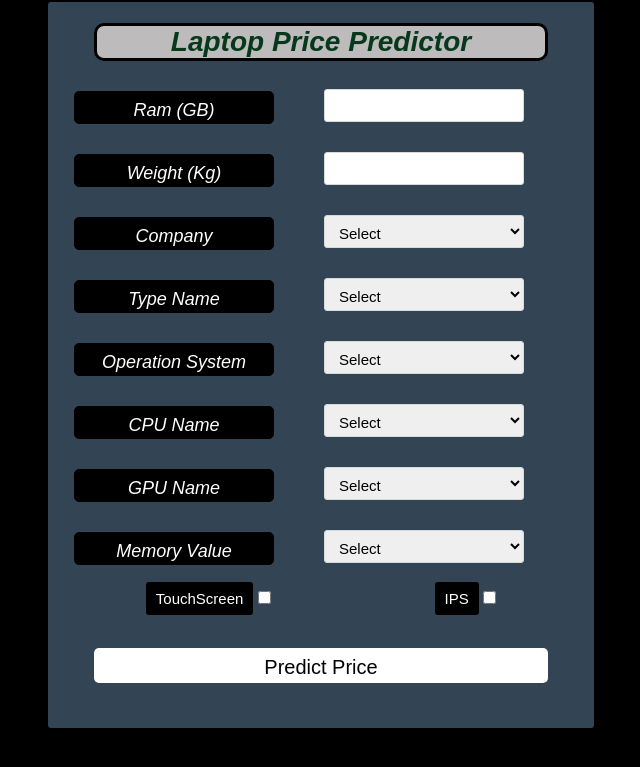
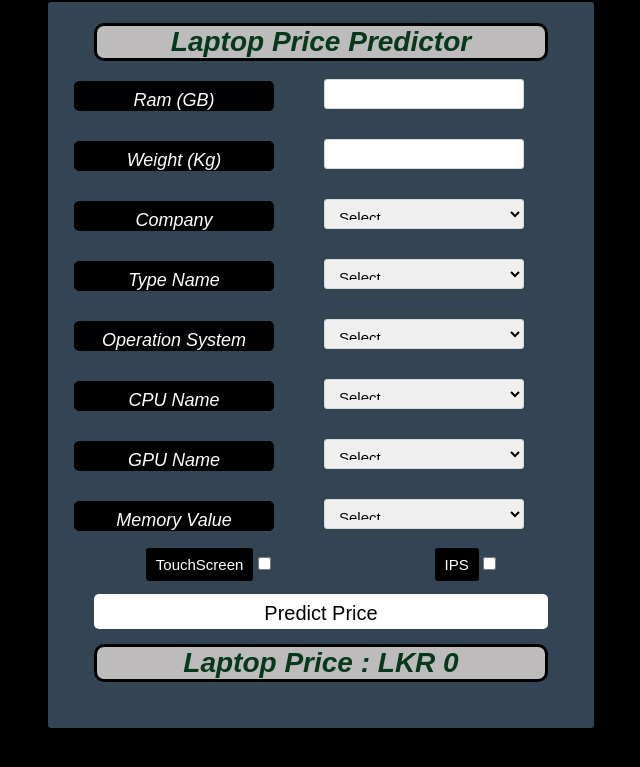
Before and after one commit to IshanUditha/Laptop_Price_Predictor_project, a Flask app: page / in a window 1280 px wide. Shown: the top 767 px of the page, without its empty margins (164-804 px from the left). Run offline with Flask 3, Linux system fonts and the light colour scheme.

Commit message:
Create Laptop price predictor website

```diff
--- a/app.py
+++ b/app.py
@@ -1,10 +1,71 @@
-from flask import Flask,render_template
+from flask import Flask,render_template, request
+import pickle
+import numpy as np
 
 app = Flask(__name__)
 
-@app.route('/')
+def prediction(lst):
+    file_name ="notebooks/Laptop_price_predictor.pickle"
+    with open(file_name,"rb") as file:
+        model = pickle.load(file)
+    p_value = model.predict([lst])
+    return p_value
+
+
+
+@app.route('/',methods =["POST","GET"])
 def index():
-    return render_template("index.html")
+    pred = 0
+    if request.method == "POST":
+        ram = request.form["ram"]
+        weight = request.form["weight"]
+        company = request.form["company"]
+        type_name = request.form["type_name"]
+        OpSys = request.form["OpSys"]
+        Cpu_name = request.form["Cpu_name"]
+        Gpu_name = request.form["Gpu_name"]
+        Memory_value = request.form["Memory_value"]
+        TouchScreen = request.form.getlist("TouchScreen")
+        ips = request.form.getlist("ips")
+        print(TouchScreen)
+
+        f_list =[]
+        f_list.append(len(TouchScreen))
+        f_list.append(len(ips))
+
+        company_list =['Acer', 'Apple', 'Asus','Dell', 'HP', 'Lenovo', 'MSI','Other', 'Toshiba']
+        type_name_list =['2 in 1 Convertible','Gaming', 'Netbook', 'Notebook','Ultrabook', 'Workstation']
+        OpSys_list =['Linux','Mac', 'Other', 'Windows']
+        Cpu_name_list = ['AMD','Intel Core i3', 'Intel Core i5','Intel Core i7', 'Other']
+        Gpu_name_list = ['AMD','Intel', 'Nvidia']
+        Memory_value_list =['HDD','Other', 'SSD']
+
+
+        def lit(list_,value):
+            for item in list_:
+                if item == value:
+                    f_list.append(1)
+                else:
+                    f_list.append(0)
+
+        lit(company_list,company)
+        lit(type_name_list,type_name)
+        lit(OpSys_list,OpSys)
+        lit(Cpu_name_list,Cpu_name)
+        lit(Gpu_name_list,Gpu_name)
+        lit(Memory_value_list,Memory_value)
+
+        f_list.append(int(ram))
+        f_list.append(float(weight))
+
+        #print(f_list)
+
+        pred = prediction(f_list)*351
+        pred =np.round(pred[0])
+
+        #print(pred)
+
+    return render_template("index.html",pred_value =pred)
 
 if __name__ == "__main__":
     app.run(debug=True)
--- a/static/style.css
+++ b/static/style.css
@@ -36,7 +36,7 @@ h6{text-align:center;
     font-style: italic;
     border-radius:10px;
     border: 3px solid black;
-    margin-bottom:20px;
+    margin-bottom:10px;
     background-color:BDBBBB;
 
 
@@ -70,7 +70,7 @@ h6{text-align:center;
     margin-bottom:5px;
     margin-top:10px;
     padding: 8px 10px;
-    height: 33px;
+    height: 30px;
 }
 
 .check{
@@ -92,6 +92,7 @@ h6{text-align:center;
     color:white;
 
 
+
 }
 
 .leftnav .form .inputfield .input{
@@ -101,13 +102,13 @@ h6{text-align:center;
     font-size: 15px;
     padding: 8px 10px;
     border-radius: 3px;
-    height: 33px;
+    height: 30px;
 
 }
 .leftnav .form .inputfield .c_select{
     position: relative;
     width: 200px;
-    height: 33px;
+    height: 30px;
 }
 
 .leftnav .form .inputfield .c_select:before{
@@ -118,7 +119,7 @@ h6{text-align:center;
 
 .leftnav .form .inputfield .c_select select{
     width: 200px;
-    height: 33px;
+    height: 30px;
     border: 0px;
     padding: 8px 10px;
     font-size: 15px;
@@ -138,9 +139,10 @@ h6{text-align:center;
     border-radius: 5px;
     outline: none;
     height: 35px;
-    margin-top:20px;
+    margin-top:0px;
     margin-left:30px;
     margin-right:30px;
     text-align:center;
 
+
 }
--- a/templates/index.html
+++ b/templates/index.html
@@ -10,7 +10,7 @@
                     <h6>Laptop Price Predictor</h6>
 
             </div >
-            <form action="/">
+            <form action="/" method ="POST">
 
                 <div class="form">
                     <div class="inputfield">
@@ -120,9 +120,15 @@
                     <div class="inputfield">
                         <input type="submit" class="btn" value="Predict Price">
                     </div>
+                    <div>
+                        <h6>Laptop Price : LKR {{pred_value}}</h6>
+
+                    </div>
+
 
                 </div>
             </form>
+
 
         </div>
 
```
